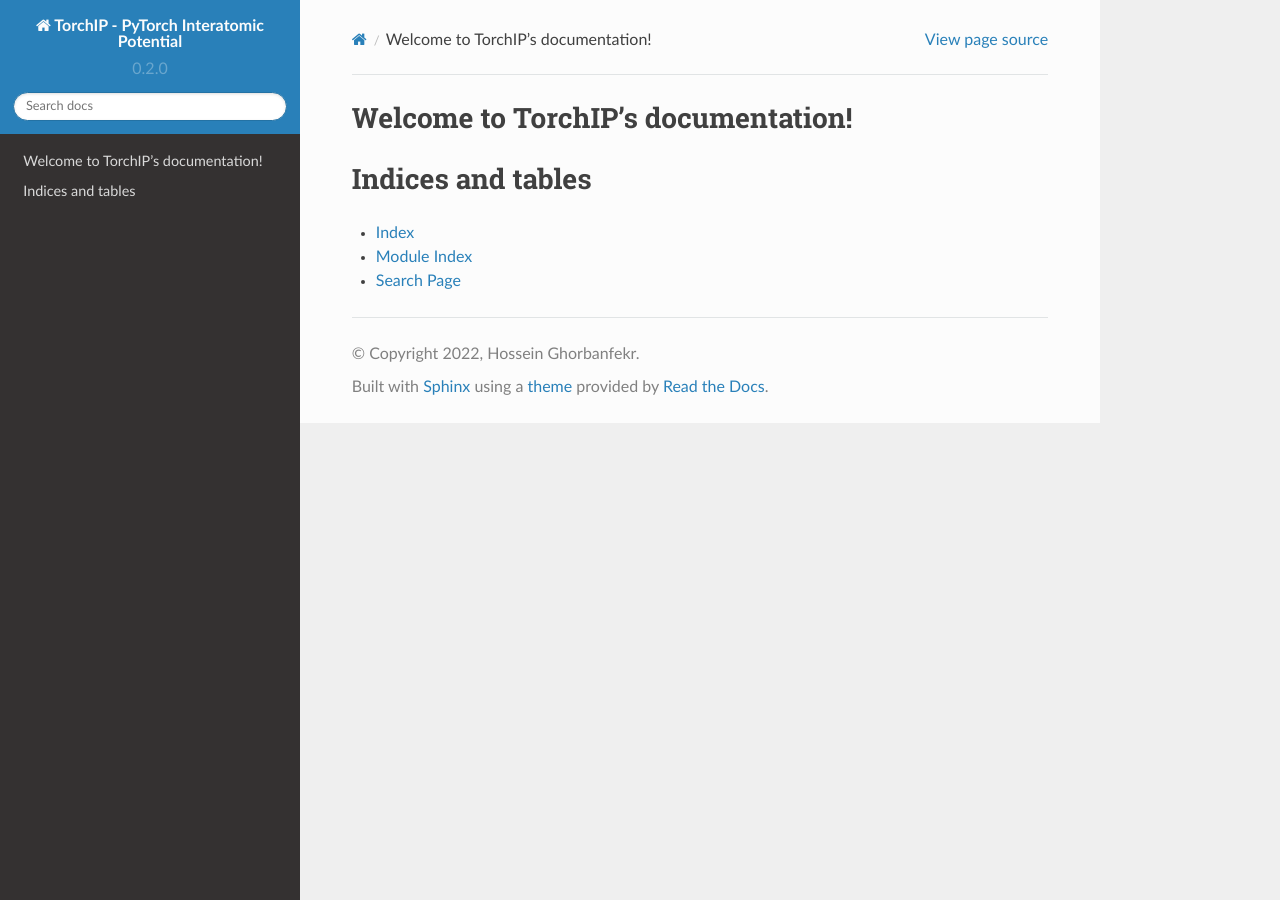
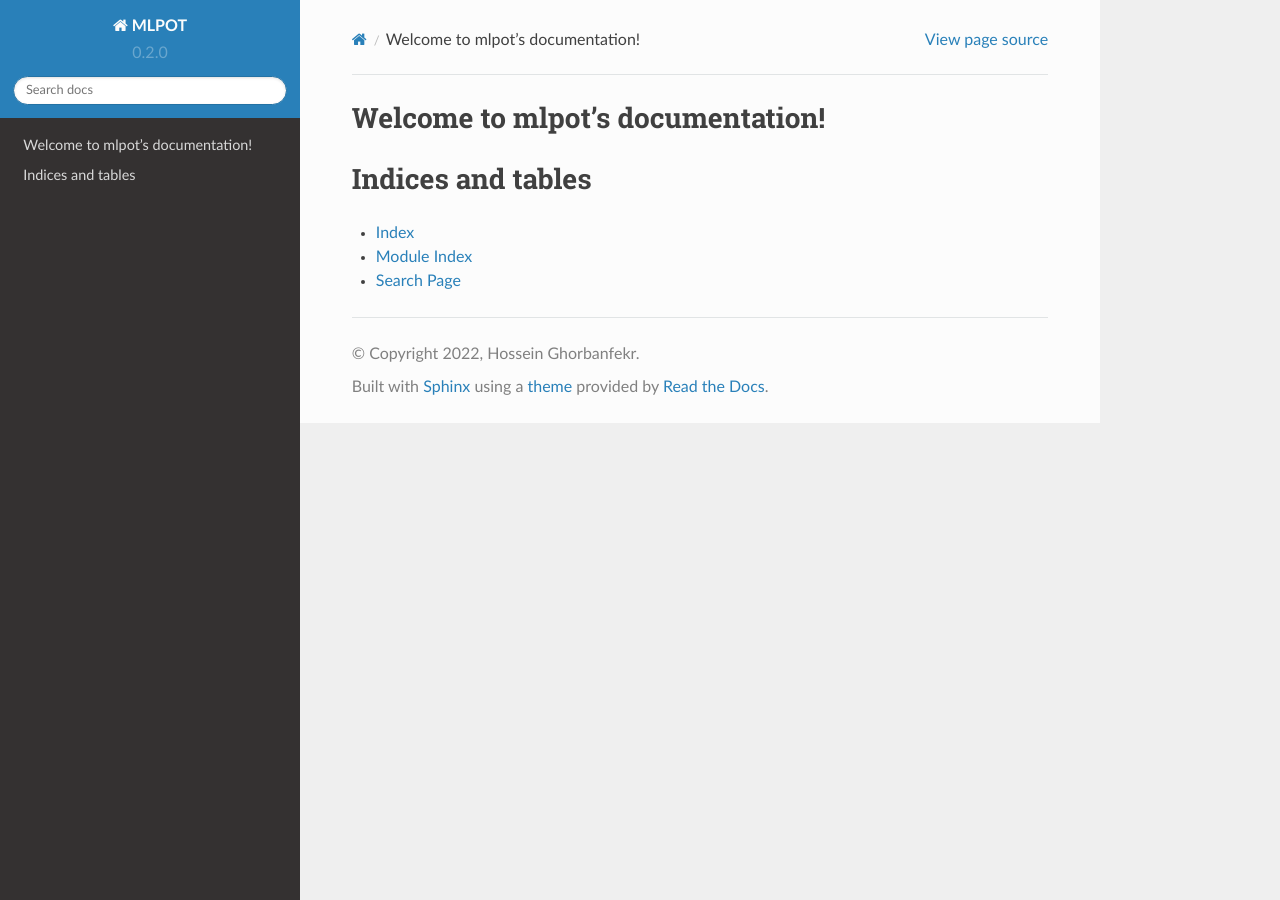
Before and after one commit to hghcomphys/pantea, a Sphinx documentation site: the page built from docs/index.rst, in a window 1280 px wide. Built offline with Sphinx 7.4.7 and the Read the Docs theme 2.0.0, drawn with Linux system fonts in a browser that asks for light colours; pages that are not in the unit, such as notebooks, are missing from menus; the version number is read from the project's files by our own code.

Commit message:
rename torchip to mlpot

```diff
--- a/docs/conf.py
+++ b/docs/conf.py
@@ -12,18 +12,20 @@
 #
 import os
 import sys
-sys.path.insert(0, os.path.abspath('..'))
+
+sys.path.insert(0, os.path.abspath(".."))
 
 
 # -- Project information -----------------------------------------------------
 
-project = 'TorchIP - PyTorch Interatomic Potential'
-copyright = '2022, Hossein Ghorbanfekr'
-author = 'Hossein Ghorbanfekr'
+project = "MLPOT"
+copyright = "2022, Hossein Ghorbanfekr"
+author = "Hossein Ghorbanfekr"
 
-import torchip
-version = torchip.__version__
-release = torchip.__version__
+import mlpot
+
+version = mlpot.__version__
+release = mlpot.__version__
 
 
 # -- General configuration ---------------------------------------------------
@@ -32,11 +34,11 @@
 # extensions coming with Sphinx (named 'sphinx.ext.*') or your custom
 # ones.
 extensions = [
-    'sphinx.ext.autodoc',
-    'sphinx.ext.napoleon',
-    'sphinx.ext.viewcode',
-    'sphinx.ext.todo',
-    'sphinx.ext.mathjax',
+    "sphinx.ext.autodoc",
+    "sphinx.ext.napoleon",
+    "sphinx.ext.viewcode",
+    "sphinx.ext.todo",
+    "sphinx.ext.mathjax",
 ]
 
 # Add any paths that contain templates here, relative to this directory.
@@ -47,12 +49,12 @@
 #
 # This is also used if you do content translation via gettext catalogs.
 # Usually you set "language" from the command line for these cases.
-language = 'en'
+language = "en"
 
 # List of patterns, relative to source directory, that match files and
 # directories to ignore when looking for source files.
 # This pattern also affects html_static_path and html_extra_path.
-exclude_patterns = ['_build', 'Thumbs.db', '.DS_Store']
+exclude_patterns = ["_build", "Thumbs.db", ".DS_Store"]
 
 
 # -- Options for HTML output -------------------------------------------------
@@ -63,7 +65,7 @@
 
 # html_logo = "images/logo.png"
 # html_theme = 'alabaster'
-html_theme = 'sphinx_rtd_theme'
+html_theme = "sphinx_rtd_theme"
 # html_theme = 'cloud'
 # html_theme = 'karma_sphinx_theme'
 
@@ -86,10 +88,10 @@
 todo_include_todos = True
 
 autodoc_default_options = {
-    'members': True,
-    'member-order': 'bysource',
-    'special-members': '__init__,__call__',
-    'undoc-members': True,
-    'exclude-members': '__weakref__',
-    'private-members': True,
+    "members": True,
+    "member-order": "bysource",
+    "special-members": "__init__,__call__",
+    "undoc-members": True,
+    "exclude-members": "__weakref__",
+    "private-members": True,
 }
--- a/docs/index.rst
+++ b/docs/index.rst
@@ -1,16 +1,16 @@
-.. torchip documentation master file, created by
-   sphinx-quickstart on Sat May 28 23:20:44 2022.
+.. mlpot documentation master file, created by
+   sphinx-quickstart on Fri Nov 11 18:48:37 2022.
    You can adapt this file completely to your liking, but it should at least
    contain the root `toctree` directive.
 
-Welcome to TorchIP's documentation!
-===================================
+Welcome to mlpot's documentation!
+=================================
 
 .. toctree::
    :maxdepth: 4
    :caption: Contents:
 
-   torchip
+   mlpot
 
 
 Indices and tables
```
Also changed, not shown: README.md (+31 -27 lines), mlpot/__init__.py (+4 -4 lines), notes.md (+25 -6 lines), 3 other files.
